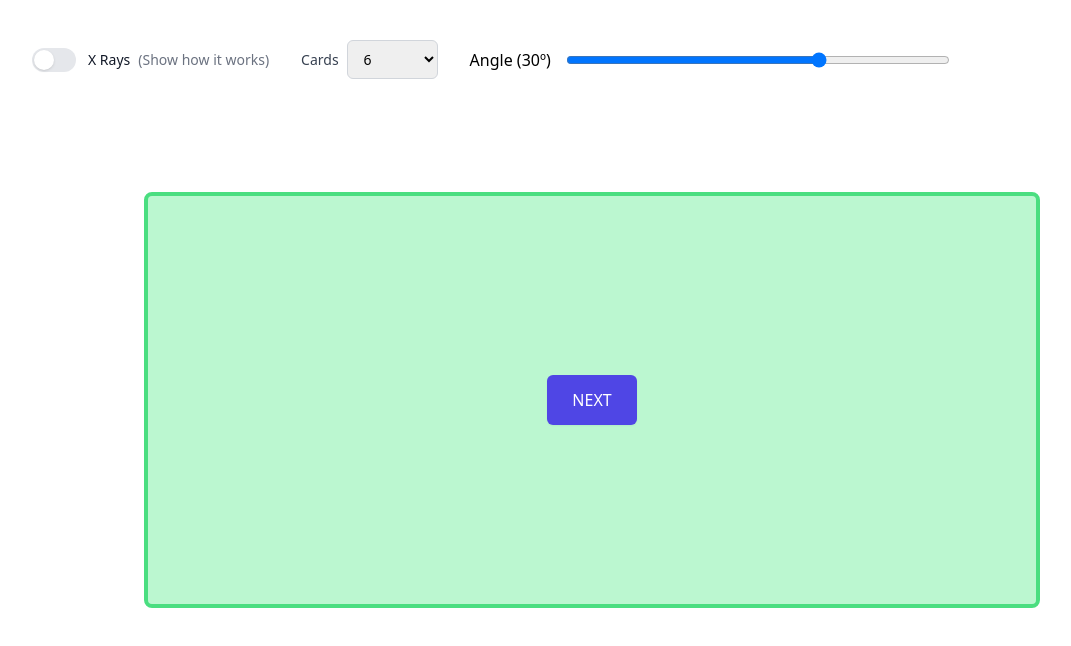
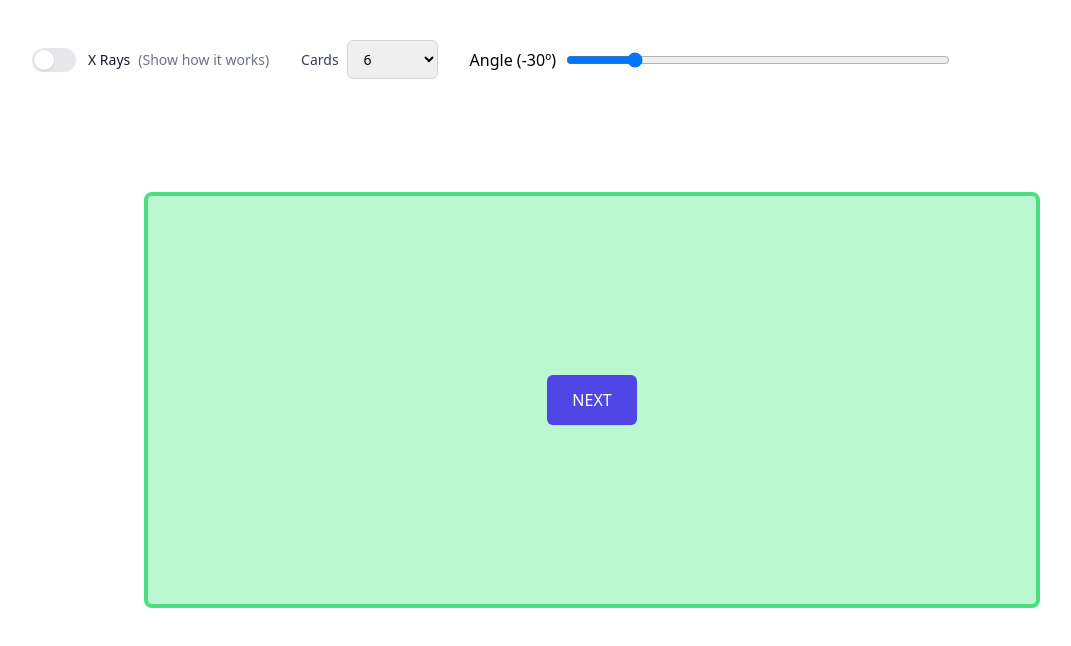
Before and after one commit to timbergus/headless-wizard, a React (Vite) app: page / in a window 1280 px wide. Shown: the top 646 px of the page, without its empty margins (48-1119 px from the left). Built offline with nearby package versions, Linux system fonts and the light colour scheme.

Commit message:
Add negative angles.

```diff
--- a/src/App.tsx
+++ b/src/App.tsx
@@ -1,5 +1,4 @@
 import { useState } from 'react'
-import { Panel } from './components/HeadlessWizard/Panel'
 import { Button } from './components/Button'
 import { Card } from './components/Card'
 import { XRays } from './components/XRays'
@@ -8,9 +7,9 @@ import { HeadlessWizard } from './components/HeadlessWizard/HeadlessWizard'
 
 export const App = () => {
   const [step, setStep] = useState(0)
+  const [cards, setCards] = useState(6)
+  const [angle, setAngle] = useState(-30)
   const [isTransparent, setIsTransparent] = useState(false)
-  const [cards, setCards] = useState(6) // 12
-  const [angle, setAngle] = useState(30) // 45
 
   const elements = []
 
@@ -40,7 +39,7 @@ export const App = () => {
             type="range"
             name="angle"
             id="angle"
-            min={0}
+            min={-45}
             max={45}
             className="w-96"
             value={angle}
```
